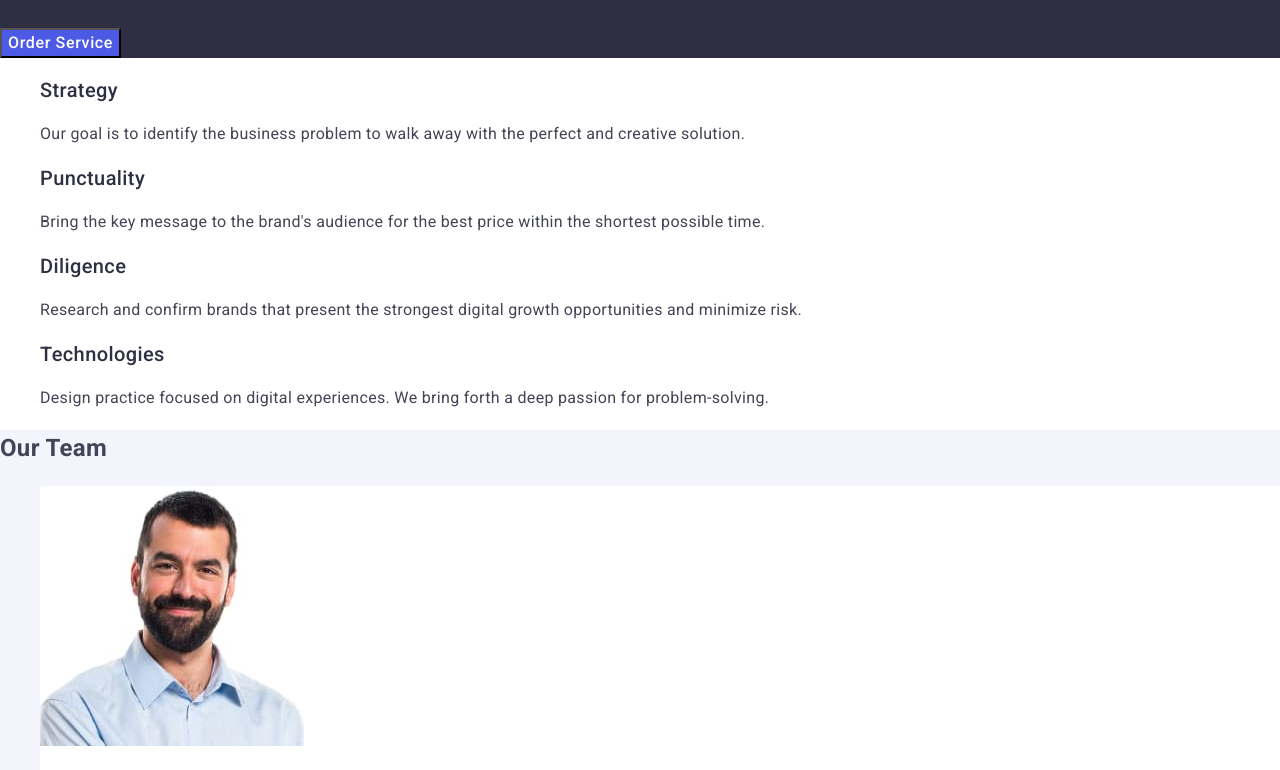
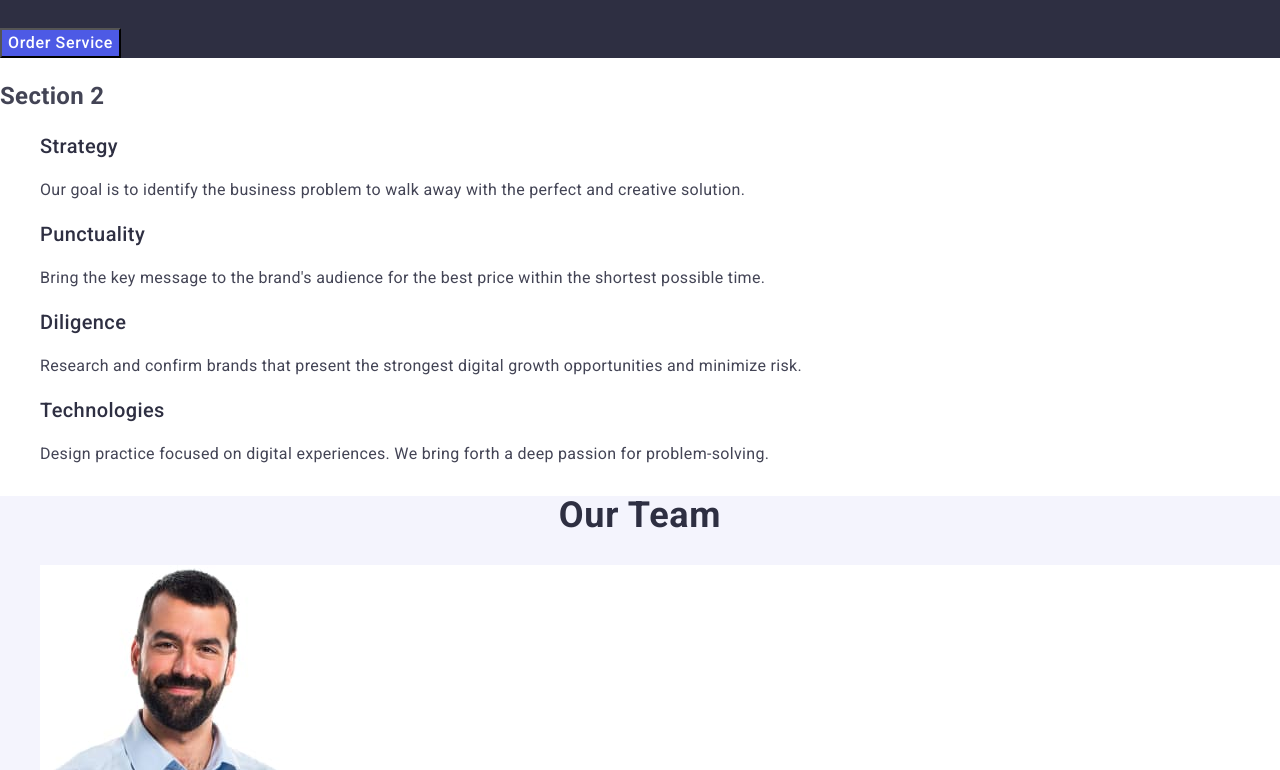
Before and after one commit to MarinMS/goit-markup-hw-02, a plain HTML site: page index.html in a window 1280 px wide. Shown: the part 301-1071 px from the top of the page. Drawn offline with nearby package versions, Linux system fonts and the light colour scheme.

Commit message:
update css file styles

```diff
--- a/css/styles.css
+++ b/css/styles.css
@@ -4,6 +4,7 @@ body {
   line-height: 1.5;
   letter-spacing: 0.02em;
   color: #434455;
+  background-color: #ffffff;
 }
 
 a {
@@ -18,18 +19,14 @@ address {
   font-style: normal;
 }
 
-.visually-hidden {
-  position: absolute;
-  width: 1px;
-  height: 1px;
-  margin: -1px;
-  border: 0;
-  padding: 0;
-
-  white-space: nowrap;
-  clip-path: inset(100%);
-  clip: rect(0 0 0 0);
-  overflow: hidden;
+.section-title {
+  font-weight: 700;
+  font-size: 36px;
+  line-height: 1.11;
+  letter-spacing: 0.02em;
+  color: #2e2f42;
+  text-transform: capitalize;
+  text-align: center;
 }
 
 .section-subtitle {
@@ -85,10 +82,14 @@ address {
   color: #2e2f42;
 }
 
-.header-item-link:hover,
+.header-item-link:hover {
+  color: #404bbf;
+}
+
 .header-item-link:focus {
   color: #404bbf;
 }
+
 .header-contacts {
 }
 
@@ -117,7 +118,7 @@ address {
 .hero-title {
   font-weight: 700;
   font-size: 56px;
-  line-height: 1.07143;
+  line-height: 1.07;
   letter-spacing: 0.02em;
   text-align: center;
   color: #fff;
--- a/index.html
+++ b/index.html
@@ -28,7 +28,7 @@
 
         <ul class="header-list">
           <li class="header-item">
-            <a class="header-item-link" href="">Studio</a>
+            <a class="header-item-link" href="./index.html">Studio</a>
           </li>
           <li class="header-item">
             <a class="header-item-link" href="">Portfolio</a>
@@ -205,7 +205,7 @@
             <h3 class="portfolio-subtitle section-subtitle">
               Screen Illustrations
             </h3>
-            <p class="portfolio-text">Design</p>
+            <p class="portfolio-text section-text">Design</p>
           </li>
           <li class="portfolio-item">
             <img
```
